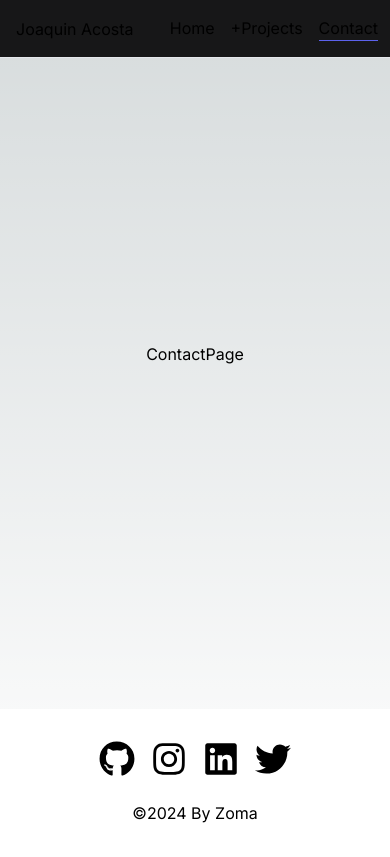
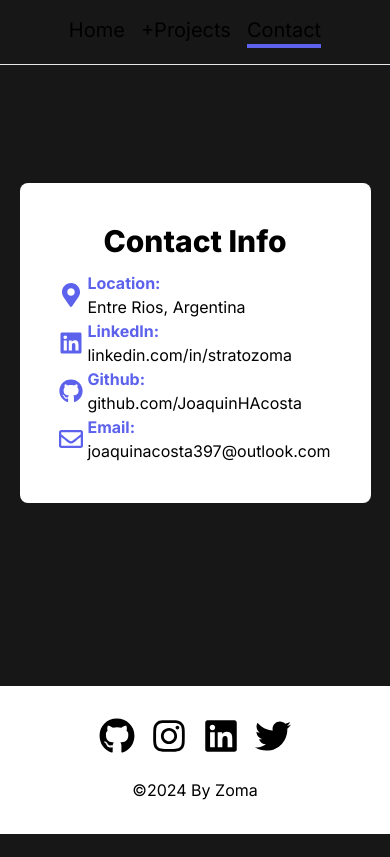
Before and after one commit to JoaquinHAcosta/joaquindev, a Next.js app: page /contact in a window 390 px wide. Built offline with nearby package versions, Linux system fonts and the light colour scheme.

Commit message:
contact page

```diff
--- a/src/app/contact/page.tsx
+++ b/src/app/contact/page.tsx
@@ -1,9 +1,54 @@
-import React from 'react'
+import Link from 'next/link'
+import {
+  FaGithub,
+  FaInstagram,
+  FaLinkedin,
+  FaMapMarkerAlt,
+  FaRegEnvelope,
+  FaTwitter,
+} from 'react-icons/fa'
 
 const ContactPage = () => {
   return (
-    <div className="min-h-[84vh] flex flex-col justify-center items-center">
-      ContactPage
+    <div className="min-h-[81.3vh] xl:h-[84vh] flex flex-col justify-center items-center">
+      <section className="flex flex-col justify-center items-center bg-white text-black w-[90vw] rounded-lg py-10 max-w-[760px] md:h-96">
+        <h2 className="text-3xl font-extrabold mb-3">Contact Info</h2>
+        <div className="flex flex-col justify-center items-start">
+          <div className="contact">
+            <FaMapMarkerAlt className="icon-contact" />
+
+            <label>
+              <p>Location:</p>
+              <p>Entre Rios, Argentina</p>
+            </label>
+          </div>
+          <div className="contact">
+            <FaLinkedin className="icon-contact" />
+            <label>
+              <p>LinkedIn:</p>
+              <Link href={'https://www.linkedin.com/in/stratozoma/'}>
+                linkedin.com/in/stratozoma
+              </Link>
+            </label>
+          </div>
+          <div className="contact">
+            <FaGithub className="icon-contact" />
+            <label>
+              <p>Github:</p>
+              <Link href={'https://github.com/JoaquinHAcosta'}>
+                github.com/JoaquinHAcosta
+              </Link>
+            </label>
+          </div>
+          <div className="contact">
+            <FaRegEnvelope className="icon-contact" />
+            <label>
+              <p>Email:</p>
+              <Link href={''}>joaquinacosta397@outlook.com</Link>
+            </label>
+          </div>
+        </div>
+      </section>
     </div>
   )
 }
--- a/src/app/globals.css
+++ b/src/app/globals.css
@@ -18,12 +18,8 @@
 
 body {
   color: rgb(var(--foreground-rgb));
-  background: linear-gradient(
-      to bottom,
-      transparent,
-      rgb(var(--background-end-rgb))
-    )
-    rgb(var(--background-start-rgb));
+  background: #171718;
+  @apply overscroll-x-none;
 }
 
 /* primary #171718*/
@@ -31,7 +27,7 @@ body {
 /* secondary #5c62ec*/
 
 .activePath {
-  @apply border-b border-[#5c62ec];
+  @apply border-b-4 border-[#5c62ec];
 }
 
 .media-link {
@@ -53,3 +49,24 @@ body {
 .icon-about {
   @apply min-w-[32px] min-h-[32px] mr-3;
 }
+
+.contact {
+  @apply flex mx-2 items-center;
+}
+
+.icon-contact {
+  @apply text-2xl md:text-3xl text-[#5c62ec] justify-center mr-1;
+}
+
+.contact label p:first-child {
+  @apply font-bold text-[#5c62ec];
+}
+
+/* .contact label {
+  @apply md:text-xl md:mb-2;
+}
+
+
+.contact label p:second-child {
+  @apply border-y;
+} */
--- a/src/app/layout.tsx
+++ b/src/app/layout.tsx
@@ -18,7 +18,7 @@ export default function RootLayout({
 }) {
   return (
     <html lang="en">
-      <body className={inter.className}>
+      <body className={`${inter.className}  overflow-x-hidden`}>
         <Navbar />
         {children}
         <Footer />
--- a/src/app/page.tsx
+++ b/src/app/page.tsx
@@ -1,8 +1,12 @@
 import TechCarrousel from '@/components/TechCarrousel'
 import Image from 'next/image'
+import Link from 'next/link'
 import { FaBook } from 'react-icons/fa'
 import {
   PiBookBold,
+  PiCpuBold,
+  PiFireSimpleBold,
+  PiGitlabLogoFill,
   PiRocketLaunchBold,
   PiStudentBold,
   PiUsersFour,
@@ -11,26 +15,39 @@ import {
 export default function Home() {
   return (
     <main className="bg-[#171718] flex flex-col items-center justify-between text-center">
-      <header className="bg-[url('/header-bg.png')] bg-no-repeat bg-center text-4xl font-bold h-screen md:min-h-[960px] sm:min-w-[600px] md:max-w-[1060px] flex flex-col justify-center leading-relaxed mx-1">
+      <header className="bg-[url('/header-bg.png')] bg-no-repeat bg-center text-4xl font-bold h-screen md:min-h-[960px] sm:min-w-[600px] md:max-w-[1060px] flex flex-col justify-center md:leading-relaxed mx-1">
         <h1>
-          <strong className="text-6xl ">
-            Hi, my name is <em className="text-6xl text-[#5c62ec]">Zoma</em>
+          <strong className="md:text-6xl">
+            Hi, my name is{' '}
+            <em className=" text-5xl md:text-6xl text-[#5c62ec] mx-2">Zoma</em>
+            {/* <PiCpuBold /> */}
           </strong>
           <br />a frontend developer
         </h1>
         <div className="my-3 text-lg">
-          <p className="italic">Improving my skills with no limit</p>
+          <p className="italic flex items-center gap-2 justify-center">
+            Improving my skills with no limit
+            <PiGitlabLogoFill />
+          </p>
         </div>
-        <a
-          className="max-w-[200px] py-3 px-7 bg-[#5c62ec] text-base rounded-md mx-auto"
-          href="#!"
-        >
-          Download CV
-        </a>
+        <div className="md:max-w-[600px] mx-auto flex flex-wrap justify-center gap-2">
+          <Link
+            className="py-3 px-7 bg-[#5c62ec] text-base rounded-md mx-1"
+            href="#!"
+          >
+            Download CV
+          </Link>
+          <Link
+            href={'/contact'}
+            className="max-w-[200px] py-3 px-7 text-[#5c62ec] bg-white text-base rounded-md mx-1"
+          >
+            Contact Me :)
+          </Link>
+        </div>
       </header>
       <section className="bg-white w-screen flex flex-col text-black items-center py-14 px-8">
         <div>
-          <h2 className="text-4xl font-bold mb-7">About Me</h2>
+          <h2 className="text-4xl font-bold mb-7 ">About Me</h2>
         </div>
         <div className="md:flex gap-4 items-center">
           <div className="my-4 border-6 border-red rounded-full">
--- a/src/components/Navbar.tsx
+++ b/src/components/Navbar.tsx
@@ -8,12 +8,12 @@ const Navbar = () => {
   const path = usePathname()
 
   return (
-    <nav className="fixed bg-[#171718] flex justify-center md:text-2xl py-4 border-b w-screen">
-      <div className="flex justify-between items-center w-screen md:min-w-[770px]  lg:max-w-[960px]">
-        <Link href={'/'}>
+    <nav className="fixed bg-[#171718] flex justify-center text-xl py-4 border-b w-screen">
+      <div className="flex justify-between items-center w-screen md:min-w-[770px] lg:max-w-[960px] ">
+        <Link className="hidden md:block" href={'/'}>
           <h1 className="extra-bold md:text-3xl px-4">Joaquin Acosta</h1>
         </Link>
-        <div className="flex gap-4 px-2">
+        <div className="flex gap-4 px-2 mx-auto md:mx-0">
           <Link className={path === '/' ? 'activePath' : ''} href={'/'}>
             Home
           </Link>
@@ -24,9 +24,7 @@ const Navbar = () => {
             +Projects
           </Link>
           <Link
-            className={`mr-1 md:mr-4 ${
-              path === '/contact' ? 'activePath' : ''
-            }`}
+            className={`md:mr-4 ${path === '/contact' ? 'activePath' : ''}`}
             href={'/contact'}
           >
             Contact
--- a/src/components/TechCarrousel.tsx
+++ b/src/components/TechCarrousel.tsx
@@ -27,11 +27,11 @@ import {
 const techsFront = [
   {
     name: 'Typescript',
-    icon: <SiTypescript className="tech-icon text-[#007acc]" />,
+    icon: <SiTypescript className="tech-icon text-[#007acc] " />,
   },
   {
     name: 'JavaScript',
-    icon: <SiJavascript className="tech-icon text-[#f0db4f]" />,
+    icon: <SiJavascript className="tech-icon text-[#f0db4f] " />,
   },
   {
     name: 'React',
@@ -118,7 +118,7 @@ const techsBack = [
   },
   {
     name: 'Insomnia',
-    icon: <SiInsomnia className="tech-icon text-[#9c787a]" />,
+    icon: <SiInsomnia className="tech-icon text-[#6a54f7]" />,
   },
 ]
 
```
